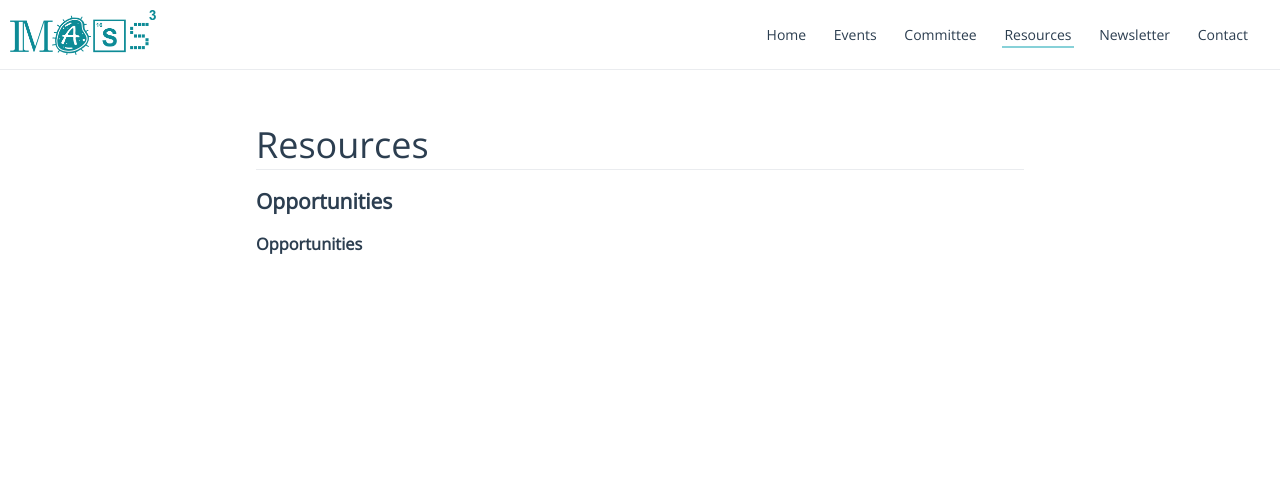
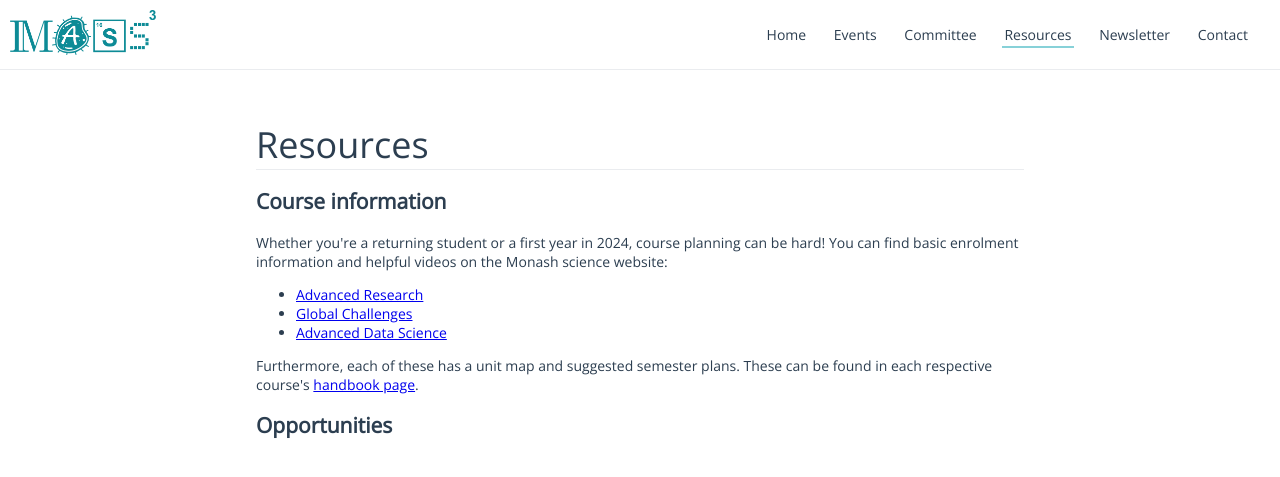
Before and after one commit to masscubed/masscubed.com, a Jekyll site: the page resources/index.html, which Jekyll copies as it is, in a window 1280 px wide. Shown: the top 477 px of the page. Built offline with Jekyll 4.4.1, drawn with Linux system fonts in a browser that asks for light colours.

Commit message:
resources

```diff
--- a/newsletter/index.html
+++ b/newsletter/index.html
@@ -58,7 +58,7 @@
         <header class="bottom-horizontal">
           <h1>2024 Newsletters</h1>
         </header>
-        Look out for the first newsletter of the year!
+       <p> Look out for the first newsletter of the year! </p>
         <header class="bottom-horizontal">
           <h1>2023 Newsletters</h1>
         </header>
--- a/resources/index.html
+++ b/resources/index.html
@@ -33,8 +33,19 @@
         <h1>Resources</h1>
       </header>
       <p>
+      <h2>Course information</h2>
+      <p>Whether you're a returning student or a first year in 2024, course planning can be hard!
+        You can find basic enrolment information and helpful videos on the Monash science website:
+        <ul>
+          <li> <a href="https://www.monash.edu/science/enrolment/tools-to-help-you-enrol-in-science-units/advanced-research-enrolment"> Advanced Research</a>
+          <li> <a href="https://www.monash.edu/science/enrolment/tools-to-help-you-enrol-in-science-units/global-challenges-enrolment"> Global Challenges</a>
+          <li> <a href="https://www.monash.edu/science/enrolment/tools-to-help-you-enrol-in-science-units/applied-data-science-and-applied-data-science-advanced-honours"> Advanced Data Science</a>
+          </ul>
+        Furthermore, each of these has a unit map and suggested semester plans.
+        These can be found in each respective course's <a href="https://handbook.monash.edu/">handbook page</a>.
+      </p>
       <h2>Opportunities</h2>
-      <h3>Opportunities</h3>
+
 
 
       <!--Figure template below-->
```
